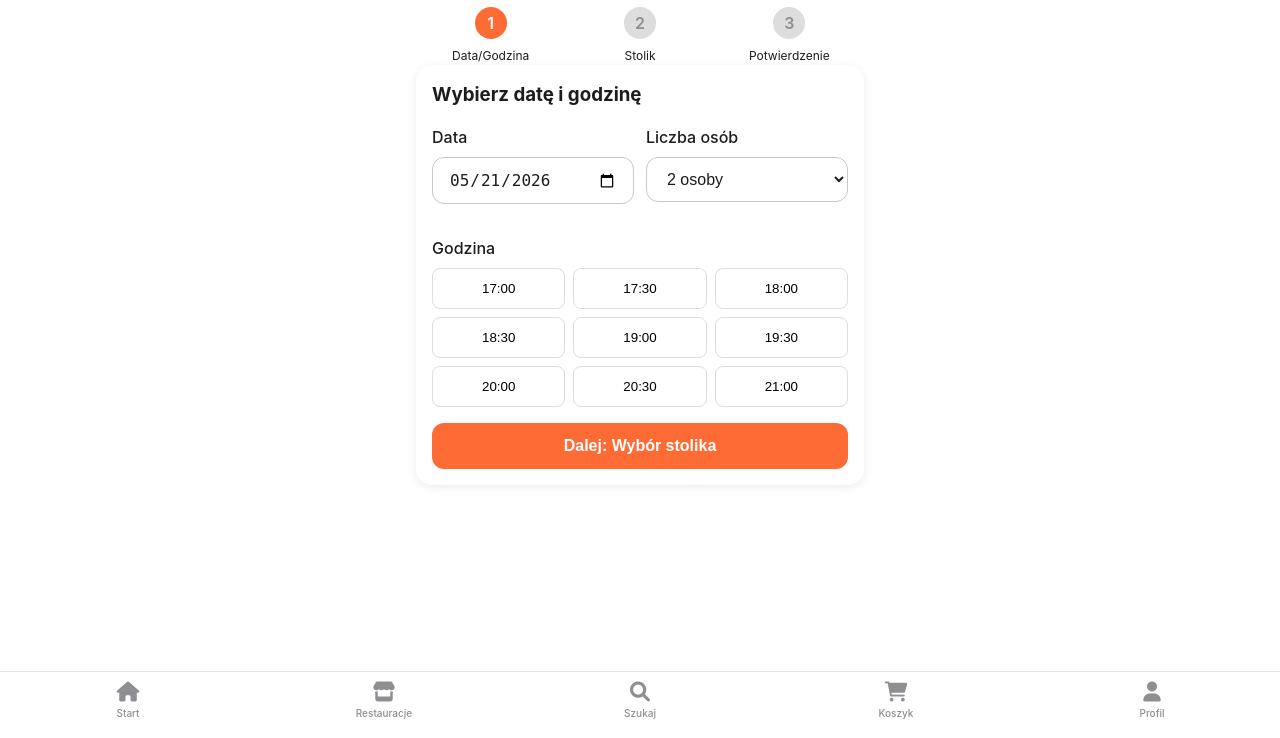
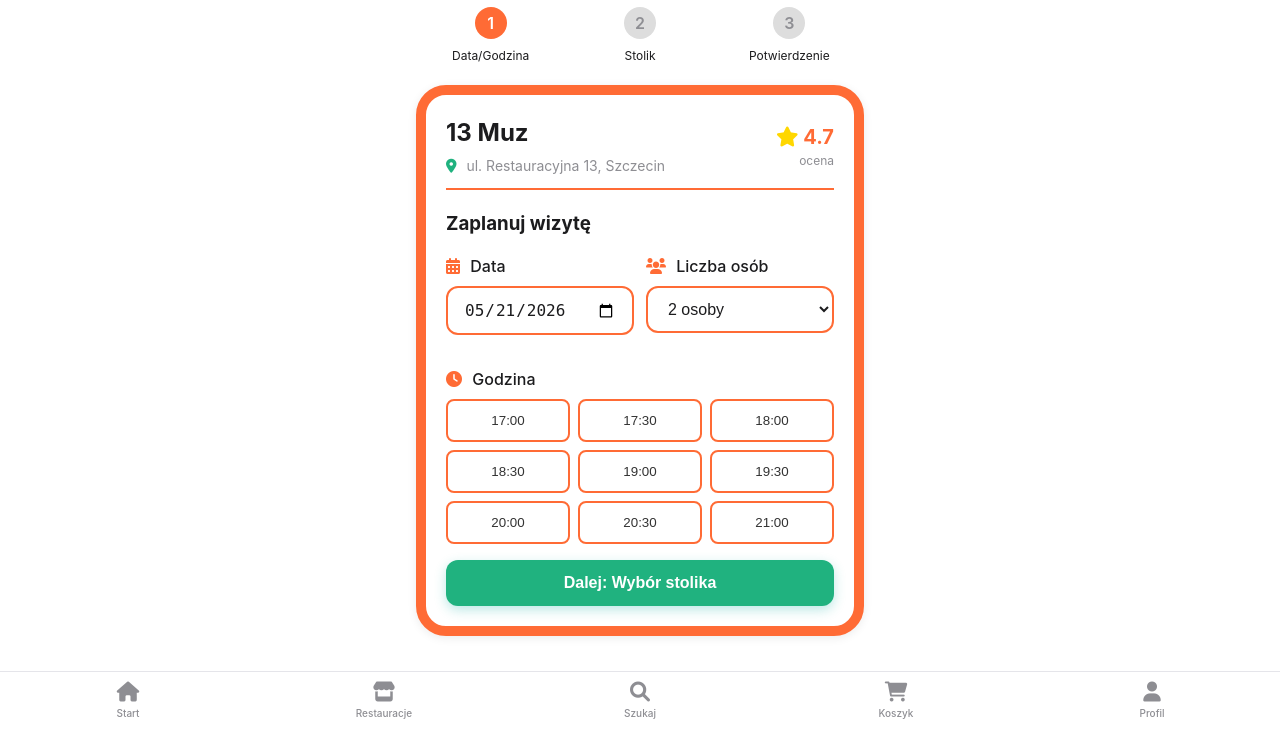
Before and after one commit to hamorii123/Pasibrzuch, a Flask app: page /client/reservation/1 in a window 1280 px wide. Shown: the part 69-807 px from the top of the page. Run offline with Flask 3, Linux system fonts and the light colour scheme; a user stored in the database is signed in; data comes from the database, SQL or seed files in the repository.

Commit message:
Poprawiłem widok rezerwacji

```diff
--- a/pasibrzuch/templates/client/reservation_mobile.html
+++ b/pasibrzuch/templates/client/reservation_mobile.html
@@ -79,18 +79,17 @@
 
 /* ========== NOWE STYLE DLA CANVAS ========== */
 .canvas-container {
-    background: #f8f9fa;
-    border-radius: 12px;
-    padding: 8px;
+    background: #f6f5f5 !important;  /* jaśniejszy szary */
+    border-radius: 16px;
+    padding: 12px;
     margin-bottom: 16px;
     overflow-x: auto;
     -webkit-overflow-scrolling: touch;
+    border: 3px solid var(--primary-orange) !important;  /* grubsza pomarańczowa ramka */
 }
 
 #floorCanvas {
-    background: #ffffff;
     border-radius: 8px;
-    border: 1px solid #eee;
     display: block;
     margin: 0 auto;
     cursor: pointer;
@@ -124,10 +123,10 @@
 }
 
 .selected-table-info {
-    background: rgba(255,107,53,0.1);
-    border-radius: 8px;
-    padding: 12px;
-    margin-top: 12px;
+    background: #f8f9fa !important;
+    border-radius: 12px;
+    padding: 16px;
+    margin-top: 16px;
     text-align: center;
 }
 
@@ -140,6 +139,103 @@
     padding: 20px;
     color: #999;
 }
+
+/* Pomarańczowe akcenty dla formularzy */
+.form-control:focus, select:focus {
+    border-color: var(--primary-orange) !important;
+    box-shadow: 0 0 0 2px rgba(255,107,53,0.2) !important;
+}
+
+/* Pomarańczowa ramka dla wybranego time-slota (już jest, ale upewniamy się) */
+.time-slot.selected {
+    background: var(--primary-orange);
+    color: white;
+    border-color: var(--primary-orange);
+    box-shadow: 0 2px 8px rgba(255,107,53,0.3);
+}
+
+/* Jednokolorowy zielony dla przycisków akcji */
+.btn-mobile.btn-primary {
+    background: #20b27f !important;
+    border-radius: 12px !important;
+    box-shadow: 0 4px 12px rgba(32,178,170,0.3) !important;
+    transition: transform 0.2s;
+}
+
+.btn-mobile.btn-primary:active {
+    transform: scale(0.98);
+}
+
+.btn-mobile.btn-success {
+    background: #20b27f !important;
+    border-radius: 12px !important;
+    box-shadow: 0 4px 12px rgba(32,178,170,0.3) !important;
+}
+
+/* Pomarańczowe obramowanie pól formularza */
+.form-control, select.form-control {
+    border: 2px solid #e0e0e0;
+    transition: all 0.3s;
+}
+
+.form-control:focus, select.form-control:focus {
+    border-color: var(--primary-orange) !important;
+    box-shadow: 0 0 0 3px rgba(255,107,53,0.2) !important;
+}
+
+/* Stałe pomarańczowe obramowanie (nie tylko przy focus) */
+.datetime-picker .form-control,
+#peopleCount {
+    border: 2px solid var(--primary-orange);
+}
+
+/* Godziny - czarny tekst, pomarańczowa ramka */
+.time-slot {
+    border: 2px solid var(--primary-orange);
+    background: white;
+    color: #333 !important;
+    font-weight: 500;
+}
+
+.time-slot.selected {
+    background: var(--primary-orange);
+    color: white !important;
+    border-color: var(--primary-orange);
+}
+
+/* Przycisk Wróć - pomarańczowa obwódka, biały środek, czarny napis */
+.btn-mobile.btn-secondary {
+    background: white !important;
+    color: #333 !important;
+    border: 3px solid var(--primary-orange) !important;
+    box-shadow: none !important;
+    border-radius: 12px !important;
+}
+
+.btn-mobile.btn-secondary:active {
+    transform: scale(0.98);
+    background: #f5f5f5 !important;
+}
+
+/* Zielone kropki dla ukończonych kroków */
+.step.completed .step-number {
+    background: #20b27f !important;
+    color: white !important;
+}
+
+.step.active .step-number {
+    background: var(--primary-orange) !important;
+}
+
+.mobile-card {
+    border: 10px solid var(--primary-orange) !important;
+    border-radius: 30px !important;
+    padding: 20px !important;
+    margin-top: 20px !important; /* dodaj odstęp od góry */
+    margin-bottom: 16px !important;
+    background: white !important;
+}
+
 </style>
 {% endblock %}
 
@@ -163,20 +259,37 @@
 
     <!-- Step 1: Date & Time -->
     <div id="step1Content" class="mobile-card">
-        <h3 style="margin-bottom: 16px;">Wybierz datę i godzinę</h3>
+
+        <div style="display: flex; justify-content: space-between; align-items: center; margin-bottom: 20px; padding-bottom: 12px; border-bottom: 2px solid var(--primary-orange);">
+    <div>
+        <h2 style="margin: 0; color: var(--dark);">{{ restaurant.name }}</h2>
+        <div style="font-size: 14px; color: var(--gray); margin-top: 4px;">
+            <i class="fas fa-map-marker-alt" style="color: #20b27f; margin-right: 6px;"></i> {{ restaurant.address }}
+        </div>
+    </div>
+    <div style="text-align: right;">
+        <div style="font-size: 20px; font-weight: 700; color: var(--primary-orange);">
+            <i class="fas fa-star" style="color: #FFD700;"></i> {{ restaurant.rating }}
+        </div>
+        <div style="font-size: 12px; color: var(--gray);">ocena</div>
+    </div>
+</div>
+        <h3 style="margin-bottom: 16px;">Zaplanuj wizytę</h3>
 
         <div class="datetime-picker">
     <div class="form-group">
-                <label class="form-label">Data</label>
-                <input type="date"
-                       class="form-control"
-                       id="reservationDate"
-                       min="{{ now.strftime('%Y-%m-%d') }}"
-                       value="{{ now.strftime('%Y-%m-%d') }}">
+        <label class="form-label">
+            <i class="fas fa-calendar-alt" style="color: var(--primary-orange); margin-right: 6px;"></i>
+            Data
+        </label>
+        <input type="date" class="form-control" id="reservationDate" min="{{ now.strftime('%Y-%m-%d') }}" value="{{ now.strftime('%Y-%m-%d') }}">
     </div>
 
     <div class="form-group">
-                <label class="form-label">Liczba osób</label>
+        <label class="form-label">
+            <i class="fas fa-users" style="color: var(--primary-orange); margin-right: 6px;"></i>
+            Liczba osób
+        </label>
         <select class="form-control" id="peopleCount">
             <option value="1">1 osoba</option>
             <option value="2" selected>2 osoby</option>
@@ -189,7 +302,10 @@
 </div>
 
 <div class="form-group">
-            <label class="form-label">Godzina</label>
+    <label class="form-label">
+        <i class="fas fa-clock" style="color: var(--primary-orange); margin-right: 6px;"></i>
+        Godzina
+    </label>
     <div class="time-slots">
         <button class="time-slot" onclick="selectTime('17:00')">17:00</button>
         <button class="time-slot" onclick="selectTime('17:30')">17:30</button>
@@ -328,7 +444,7 @@ function drawTables() {
     ctx.clearRect(0, 0, canvas.width, canvas.height);
 
     // Tło
-    ctx.fillStyle = '#ffffff';
+     ctx.fillStyle = '#f6f5f5';
      ctx.fillRect(0, 0, canvas.width, canvas.height);
 
     // Skalowanie - dopasowanie do canvas
@@ -690,5 +806,57 @@ document.addEventListener('DOMContentLoaded', function() {
     document.getElementById('reservationDate').value = today;
     reservationData.date = today;
 });
+
+// Funkcja do aktualizacji kolorów kroków
+function updateStepColors() {
+    // Krok 1 – zielony jeśli przeszedłeś do kroku 2 lub 3
+    if (document.getElementById('step2').classList.contains('active') ||
+        document.getElementById('step3').classList.contains('active')) {
+        document.getElementById('step1').classList.add('completed');
+    } else {
+        document.getElementById('step1').classList.remove('completed');
+    }
+
+    // Krok 2 – zielony jeśli jesteś w kroku 3
+    if (document.getElementById('step3').classList.contains('active')) {
+        document.getElementById('step2').classList.add('completed');
+    } else {
+        document.getElementById('step2').classList.remove('completed');
+    }
+}
+
+// Nadpisz istniejące funkcje przejścia
+const originalGoToStep2 = goToStep2;
+const originalGoToStep3 = goToStep3;
+const originalBackToStep1 = backToStep1;
+const originalBackToStep2 = backToStep2;
+
+goToStep2 = function() {
+    originalGoToStep2();
+    updateStepColors();
+}
+
+goToStep3 = function() {
+    originalGoToStep3();
+    updateStepColors();
+}
+
+backToStep1 = function() {
+    originalBackToStep1();
+    updateStepColors();
+}
+
+backToStep2 = function() {
+    originalBackToStep2();
+    updateStepColors();
+}
+
+// Po udanej rezerwacji – krok 3 na zielony
+const originalSubmitReservation = submitReservation;
+submitReservation = async function() {
+    await originalSubmitReservation();
+    // Jeśli rezerwacja się udała (toast sukcesu) – krok 3 zielony
+    document.getElementById('step3').classList.add('completed');
+}
 </script>
 {% endblock %}
```
Lines whose indentation alone changed are shown as unchanged.
